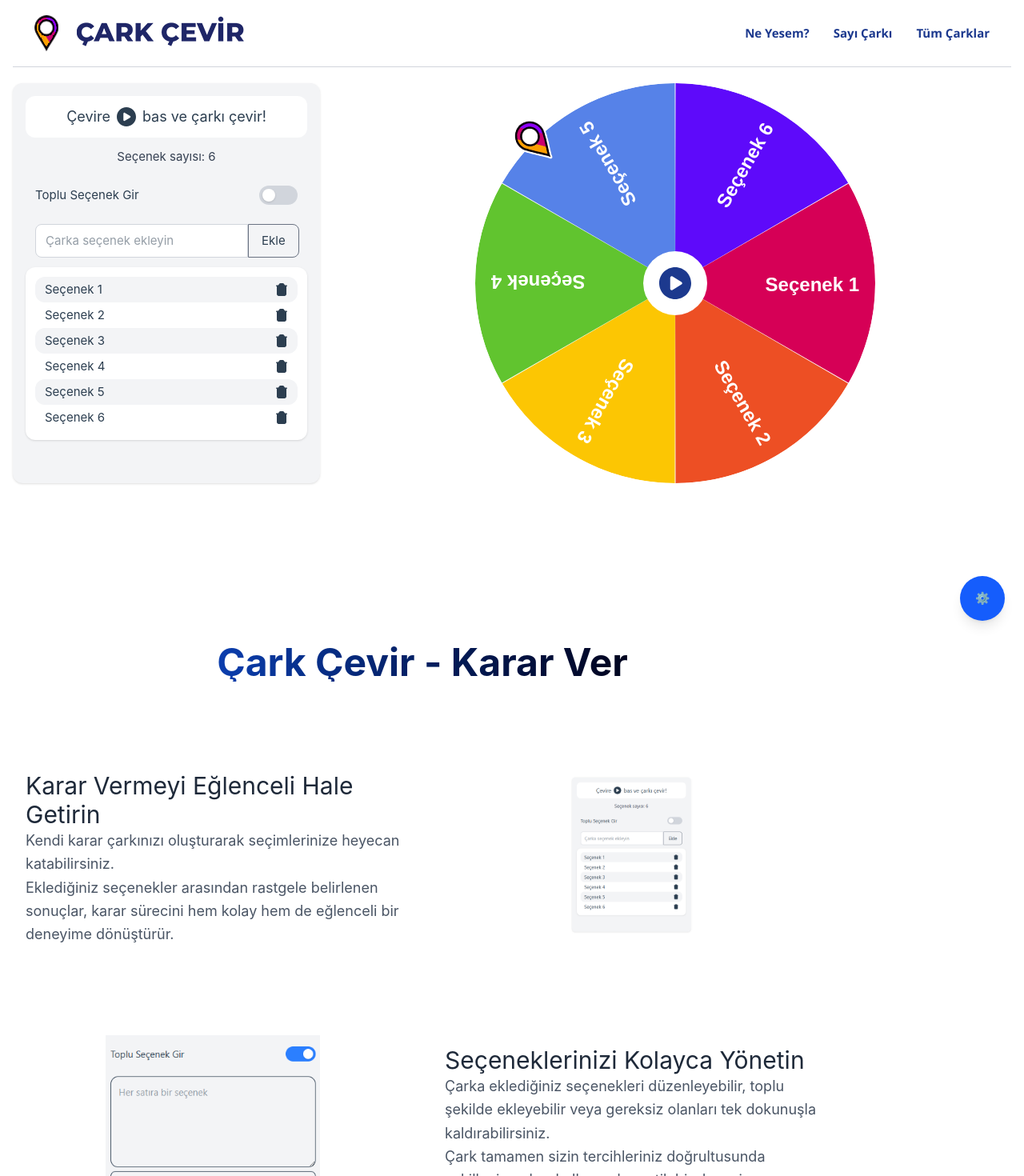
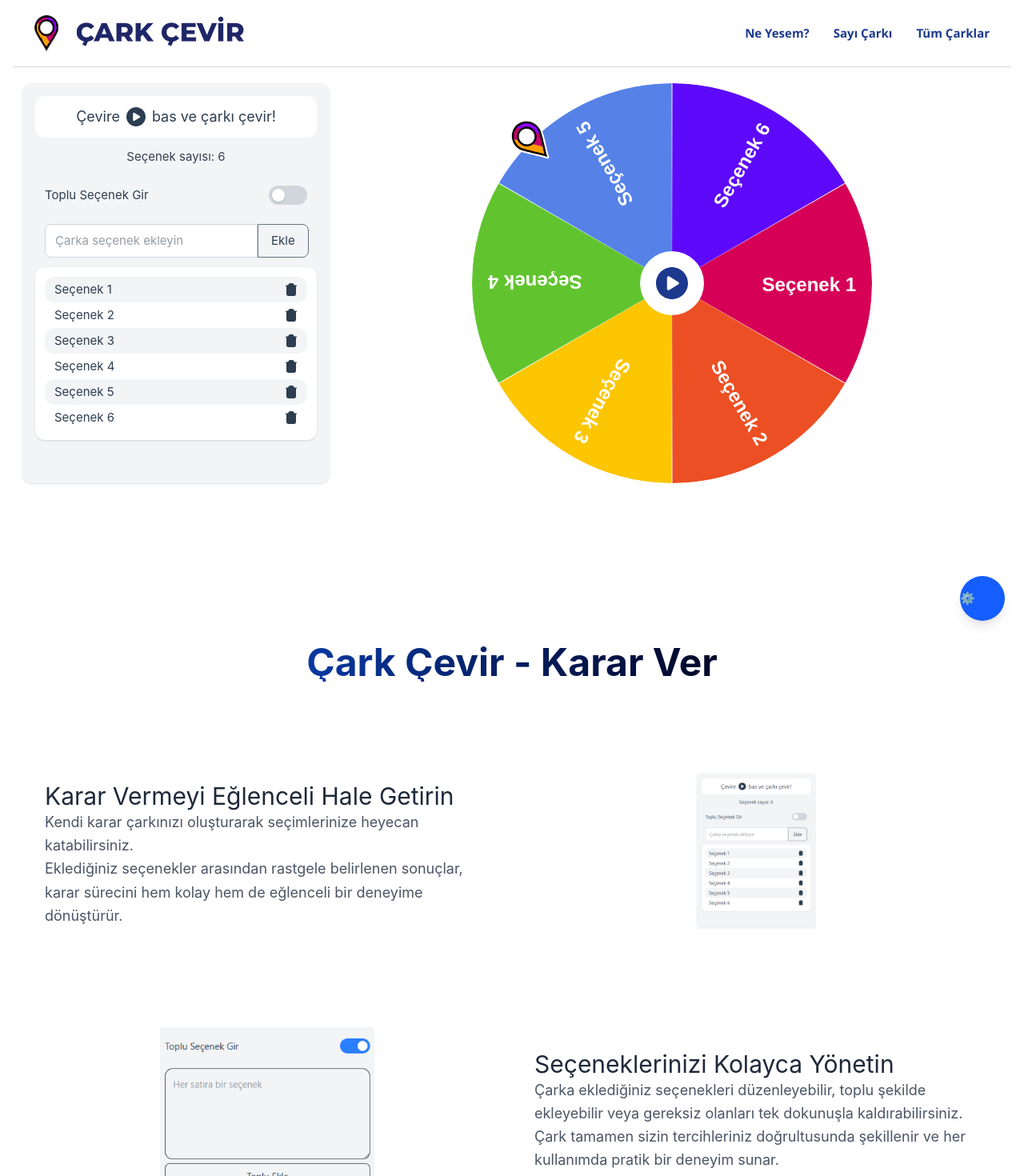
Before and after one commit to cwnnn/fair-Choice-wheel, a Vue app: page / in a window 1280 px wide. Shown: the top 1470 px of the page at 80% size. Built offline with nearby package versions, Linux system fonts and the light colour scheme.

Commit message:
fixed mobile compatibility

```diff
--- a/src/App.vue
+++ b/src/App.vue
@@ -10,7 +10,7 @@ import Header from "./components/Header.vue";
       <router-view />
     </main>
   </div>
-  <section class="w-full max-w-5xl mx-auto pt-50 px-4 flex flex-col gap-28">
+  <section class="w-full mx-auto pt-50 px-10 flex flex-col gap-28">
     <h1
       class="text-4xl md:text-5xl text-center mb-6 bg-gradient-to-r from-blue-600 to-black bg-clip-text text-transparent"
       style="font-weight: bold"
@@ -70,8 +70,6 @@ import Header from "./components/Header.vue";
       <img src="/img3.png" class="w-44 h-44 md:w-52 md:h-52 object-contain flex-1" />
     </div>
   </section>
-
-  <div class="w-full h-[2px] bg-gray-200 my-20"></div>
 </template>
 
 <style scoped></style>
--- a/src/assets/main.css
+++ b/src/assets/main.css
@@ -15,14 +15,3 @@ a,
   transition: 0.3s;
   padding: 3px;
 }
-.row {
-  display: flex;
-  justify-content: space-between;
-  gap: 24px;
-}
-
-@media (min-width: 1024px) {
-  #app {
-    padding: 1rem;
-  }
-}
--- a/src/components/WheelControlPanel.vue
+++ b/src/components/WheelControlPanel.vue
@@ -2,7 +2,7 @@
   <!-- Aç/Kapa butonu -->
   <button
     @click="isOpen = true"
-    class="fixed bottom-6 right-6 bg-blue-600 text-white w-14 h-14 rounded-full shadow-lg hover:bg-blue-700 flex items-center justify-center"
+    class="fixed bottom-6 right-6 bg-blue-600 text-white w-14 h-14 rounded-full shadow-lg hover:bg-blue-700 flex items-center is"
   >
     ⚙️
   </button>
--- a/src/views/HomeView.vue
+++ b/src/views/HomeView.vue
@@ -1,5 +1,5 @@
 <script setup lang="ts">
-import { ref } from "vue";
+import { computed, ref } from "vue";
 import SpinningWheel from "@/components/SpinningWheel.vue";
 import WheelOptions from "@/components/WheelOptions.vue";
 import WheelControlPanel from "@/components/WheelControlPanel.vue";
@@ -28,29 +28,40 @@ function onSpinEnd(selected: string) {
   selectedWinner.value = selected;
   showWinner.value = true;
 }
+
+const wheelSize = computed(() => {
+  if (window.innerWidth < 480) return 360;
+  if (window.innerWidth < 768) return 430;
+  return 500;
+});
 </script>
 
 <template>
-  <div class="row pt-5">
-    <div class="bg-gray-100 p-4 rounded-xl shadow w-full max-w-96">
+  <div class="flex flex-col lg:flex-row justify-between gap-4 pt-5 w-full max-w-7xl mx-auto px-3">
+    <div class="bg-gray-100 p-4 rounded-xl shadow w-full lg:max-w-96">
       <WheelOptions v-model:options="wheelOptions" />
     </div>
 
-    <div class="flex justify-center items-start flex-1">
+    <div class="flex justify-center items-start w-full">
       <SpinningWheel
         :options="wheelOptions"
         :weights="weights"
         :source="queryWord"
         :lucky="lucky"
+        :size="wheelSize"
         @spin-end="onSpinEnd"
       />
     </div>
   </div>
+
+  <div class="mt-4 w-full px-3 max-w-5xl mx-auto">
     <WheelControlPanel
       v-model:weights="weights"
       v-model:source="queryWord"
       v-model:lucky="lucky"
       :options="wheelOptions"
     />
+  </div>
+
   <WinnerCard :show="showWinner" :winner="selectedWinner" @close="showWinner = false" />
 </template>
```
Lines whose indentation alone changed are shown as unchanged.
